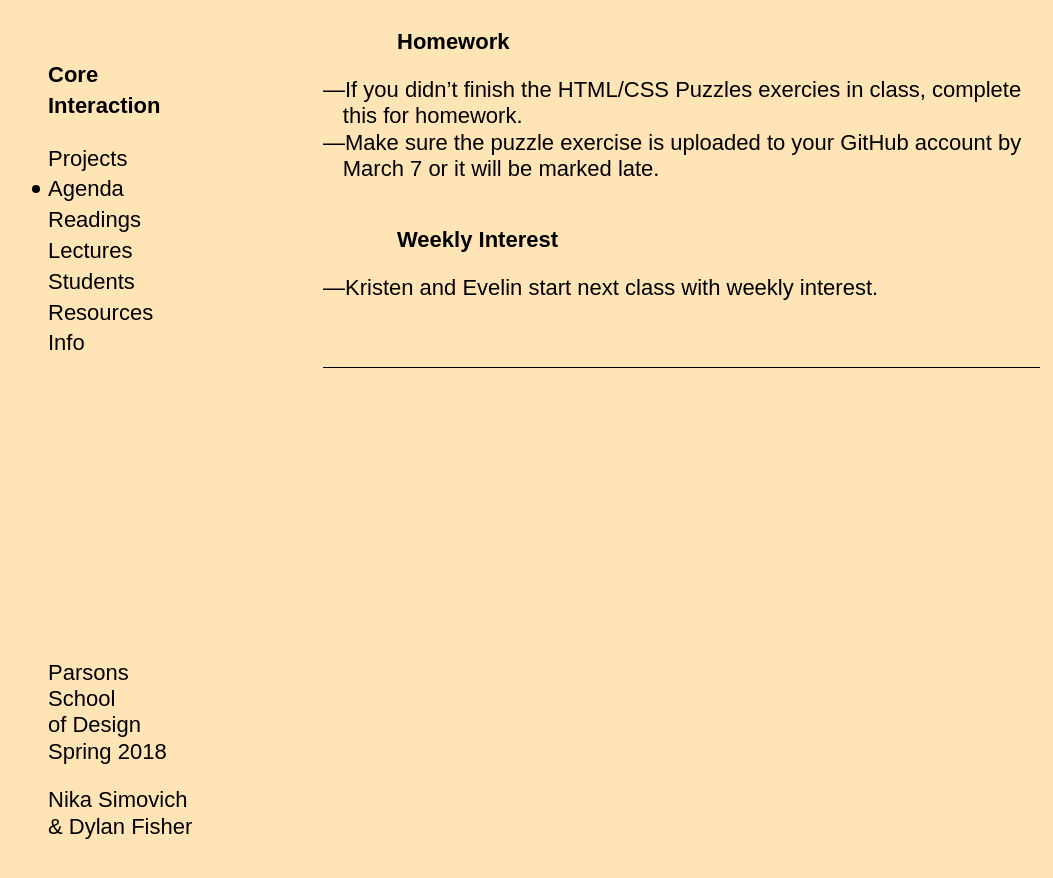
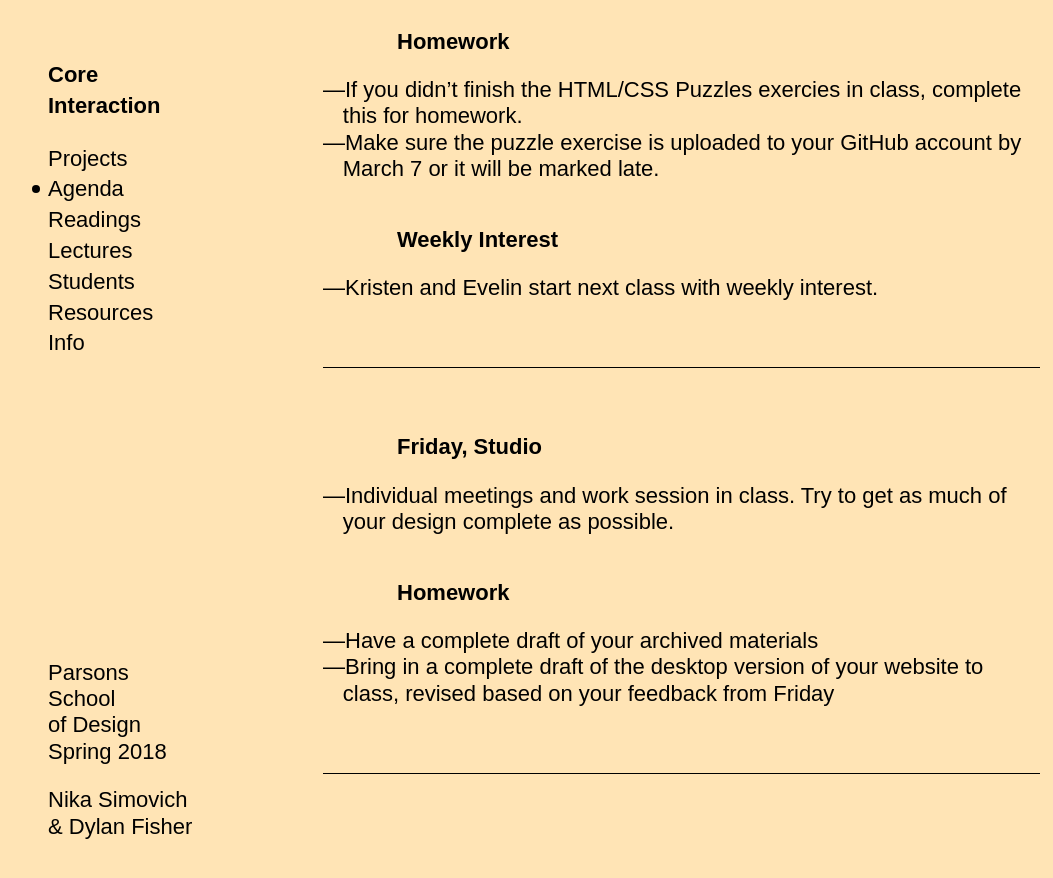
Before and after one commit to dylanfisher/ci18, a Jekyll site: the page built from _agendas/week-6.md, in a window 1280 px wide and 900 px high, scrolled down 892 px. Shown: the top 878 px of the window, without its empty margins (12-1065 px from the left). Built offline with Jekyll 4.4.1, drawn with Linux system fonts in a browser that asks for light colours; some web fonts are replaced.

Commit message:
Add agenda

```diff
--- a/_agendas/week-6.md
+++ b/_agendas/week-6.md
@@ -35,3 +35,13 @@ date_range:       2/27 – 3/02
 - Kristen and Evelin start next class with weekly interest.
 
 ---
+
+### Friday, Studio
+
+- Individual meetings and work session in class. Try to get as much of your design complete as possible.
+
+### Homework
+- Have a complete draft of your archived materials
+- Bring in a complete draft of the desktop version of your website to class, revised based on your feedback from Friday
+
+---
```
